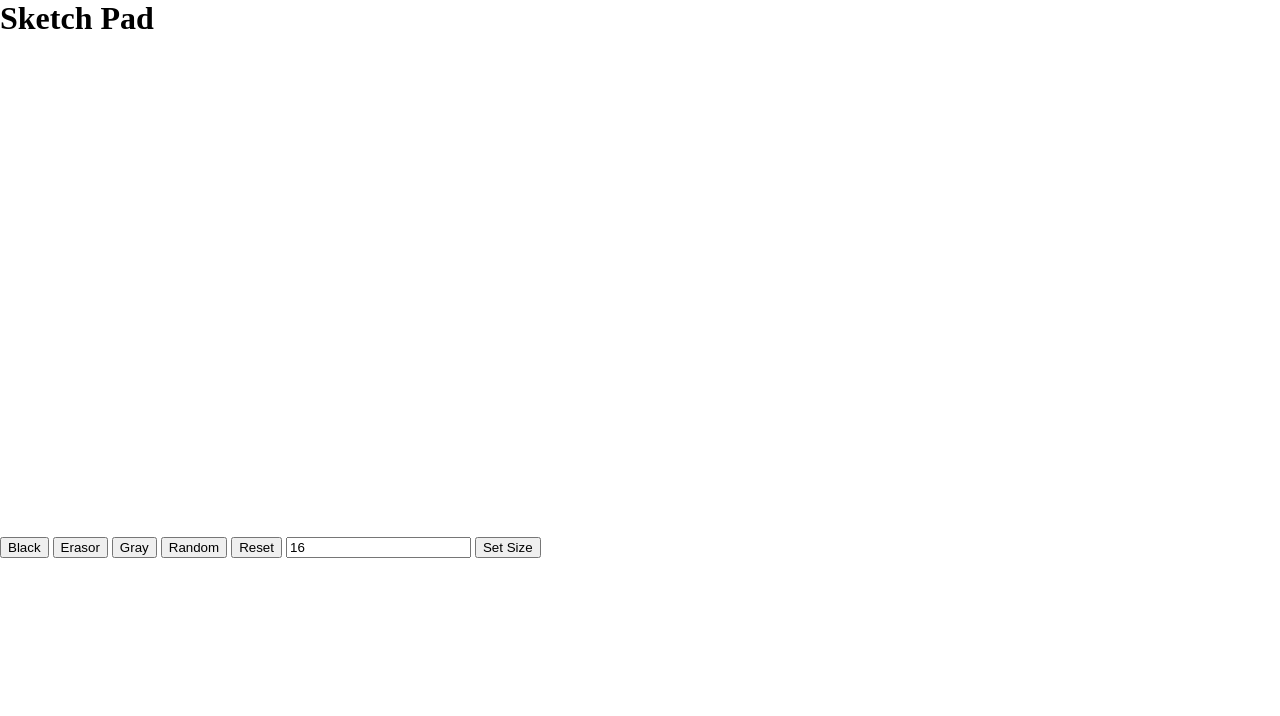
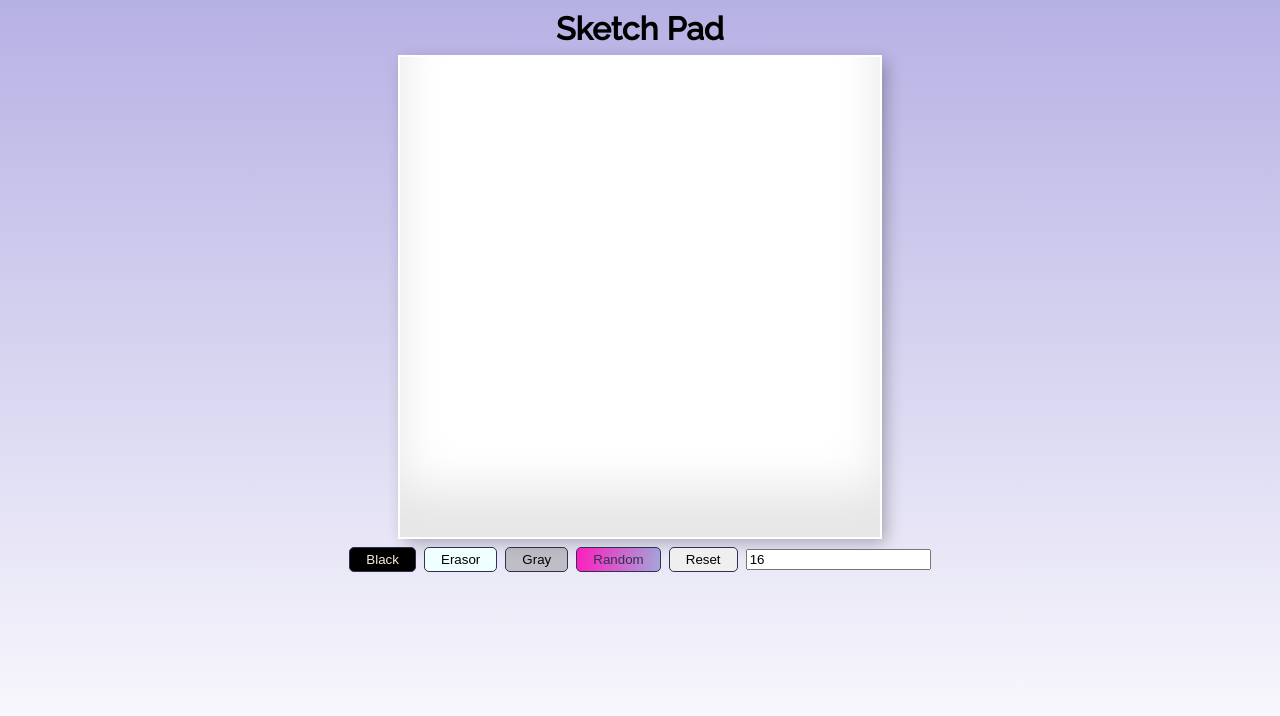
Before and after one commit to NDERI007/animated-invention, a plain HTML site: page index.html in a window 1280 px wide. Drawn offline with Linux system fonts and the light colour scheme; a web font is replaced by a local one.

Commit message:
Finished project

```diff
--- a/etch-sk.js
+++ b/etch-sk.js
@@ -1,18 +1,18 @@
-/* eslint-disable @typescript-eslint/no-unused-vars */
-
 /* eslint-disable no-undef */
-const container = document.querySelector("#umbrella");
+/* eslint-disable no-unused-vars */
 let color;
+let click = true;
 function makeGrid(size) {
-    let cells = container.querySelectorAll("div");
+    let umbrella = document.querySelector("#umbrella");
+    let cells = umbrella.querySelectorAll("div");
     cells.forEach(div => div.remove());
-    container.style.gridTemplateRows = `repeat(${size}, 1fr)`;
-    container.style.gridTemplateColumns = `repeat(${size}, 1fr)`;
+    umbrella.style.gridTemplateRows = `repeat(${size}, 1fr)`;
+    umbrella.style.gridTemplateColumns = `repeat(${size}, 1fr)`;
     let amount = size * size;
-    for (c = 0; c < amount; c++) {
+    for (let c = 0; c < amount; c++) {
         let cell = document.createElement("div");
         cell.addEventListener("mouseover", colourSquare);
-        container.insertAdjacentElement("beforeend", cell);
+        umbrella.insertAdjacentElement("beforeend", cell);
     };
 }
 makeGrid(16);
@@ -25,6 +25,7 @@ function changeSize(input) {
     }
 }
 function colourSquare() {
+    if (click) {
     if (color === "random") {
         this.style.backgroundColor = `hsl(${Math.random() * 360}, 100%, 50%)`
     } else {
@@ -32,6 +33,13 @@ function colourSquare() {
     }
 
 }
+}
 function changeColor(choice) {
     color = choice;
 }
+function resetBoard() {
+    let cells = umbrella.querySelectorAll("div");
+    cells.forEach(div => div.style.backgroundColor = 'white');
+}
+
+document.querySelector('body').addEventListener("click" , () => click = !click)
--- a/index.html
+++ b/index.html
@@ -3,20 +3,25 @@
 <head>
     <meta charset="UTF-8">
     <meta name="viewport" content="width=device-width, initial-scale=1.0">
+    <link href="https://fonts.googleapis.com/css2?family=Inclusive+Sans&family=Raleway:wght@500&display=swap" rel="stylesheet">
     <link rel="stylesheet" href="./style.css">
     <script src="etch-sk.js" defer></script>
     <title>etch a sketch</title>
 </head>
 <body>
-    <h1>Sketch Pad</h1>
-    <div id="umbrella">
+    <div class="flex-container">
+    <div class="title"><h1>Sketch Pad</h1></div>
+    <div class="content">
+    <div id="umbrella"></div>
+    <div class="buttonBox">
+    <button class="blackBtn" onclick="changeColor('black')">Black</button>
+    <button class="Erasor" onclick="changeColor('white')">Erasor</button>
+    <button class="grayBtn" onclick="changeColor('gray')">Gray</button>
+    <button class="randomBtn" onclick="changeColor('random')">Random</button>
+    <button onclick="resetBoard()">Reset</button>
+    <input type="number" placeholder="Size of the board" value="16" onchange="changeSize(this.value)">
     </div>
-    <button onclick="changeColor('black')">Black</button>
-    <button onclick="changeColor('white')">Erasor</button>
-    <button onclick="changeColor('gray')">Gray</button>
-    <button onclick="changeColor('random')">Random</button>
-    <button onclick="">Reset</button>
-    <input type="number" placeholder="Size of the board" value="16" onchange="changeSize(this.value)">
-    <button>Set Size</button>
+    </div>
+    </div>
 </body>
 </html>
--- a/style.css
+++ b/style.css
@@ -2,8 +2,82 @@
     box-sizing: border-box;
     margin: 0;
 }
+body{
+    font-family: Raleway, sans-serif;
+}
+.flex-container{
+    width: 100vw;
+    height: 100vh;
+    display: flex;
+    flex-direction: column;
+    align-items: center;
+    background: linear-gradient(rgba(51, 37, 179, 0.356), white);
+}
 #umbrella{
+    width: 80%;
+    height: 80%;
     display: grid;
-    width: 500px;
-    height: 500px;
+    background-color: white;
+    box-shadow: inset 0 -3em 3em rgba(0, 0, 0, 0.1), 0 0 0 2px rgb(255, 255, 255), 0.3em 0.3em 1em rgba(0, 0, 0, 0.3);
 }
+.content{
+    display: flex;
+    flex-direction: column;
+    align-items: center;
+    min-width: 300px;
+    min-height: 300px;
+    height: 60vw;
+    width: 60vw;
+    max-width: 600px;
+    max-height: 600px;
+}
+.title{
+  display: flex;
+  justify-content: center;
+  margin-top: 10px;
+  margin-bottom: 10px
+}
+.buttonBox{
+  margin-top: 10px;
+  margin-bottom: 10px;
+}
+.buttonBox button{
+  margin: 0 0.3em 0.3em 0;
+  padding: 0.3em 1.2em;
+  border: 1px solid #2d3250;
+  text-align: center;
+  border-radius: 5px;
+  cursor: pointer;
+  transition: all 0.2s;
+}
+.blackBtn{
+  background-color: black;
+  color: antiquewhite;
+}
+.blackBtn:hover{
+  background-color: whitesmoke;
+  color: black;
+}
+.grayBtn{
+  background-color: rgba(128, 128, 128, 0.411);
+  color: black;
+}
+.grayBtn:hover{
+  background-color: rgb(95, 95, 95);
+  color: white;
+}
+.Erasor{
+  background-color: azure;
+}
+.Erasor:hover{
+  background-color: antiquewhite;
+  color: rgb(255, 255, 255);
+}
+.randomBtn{
+  background: linear-gradient(0.25turn, #f1be, rgba(136,136,206,0.7));
+  color: #2d3250;
+}
+.randomBtn:hover{
+  background: linear-gradient(00.25turn, #662D8C, #ED1E79);
+  color: rgb(255, 255, 255);
+}
```
